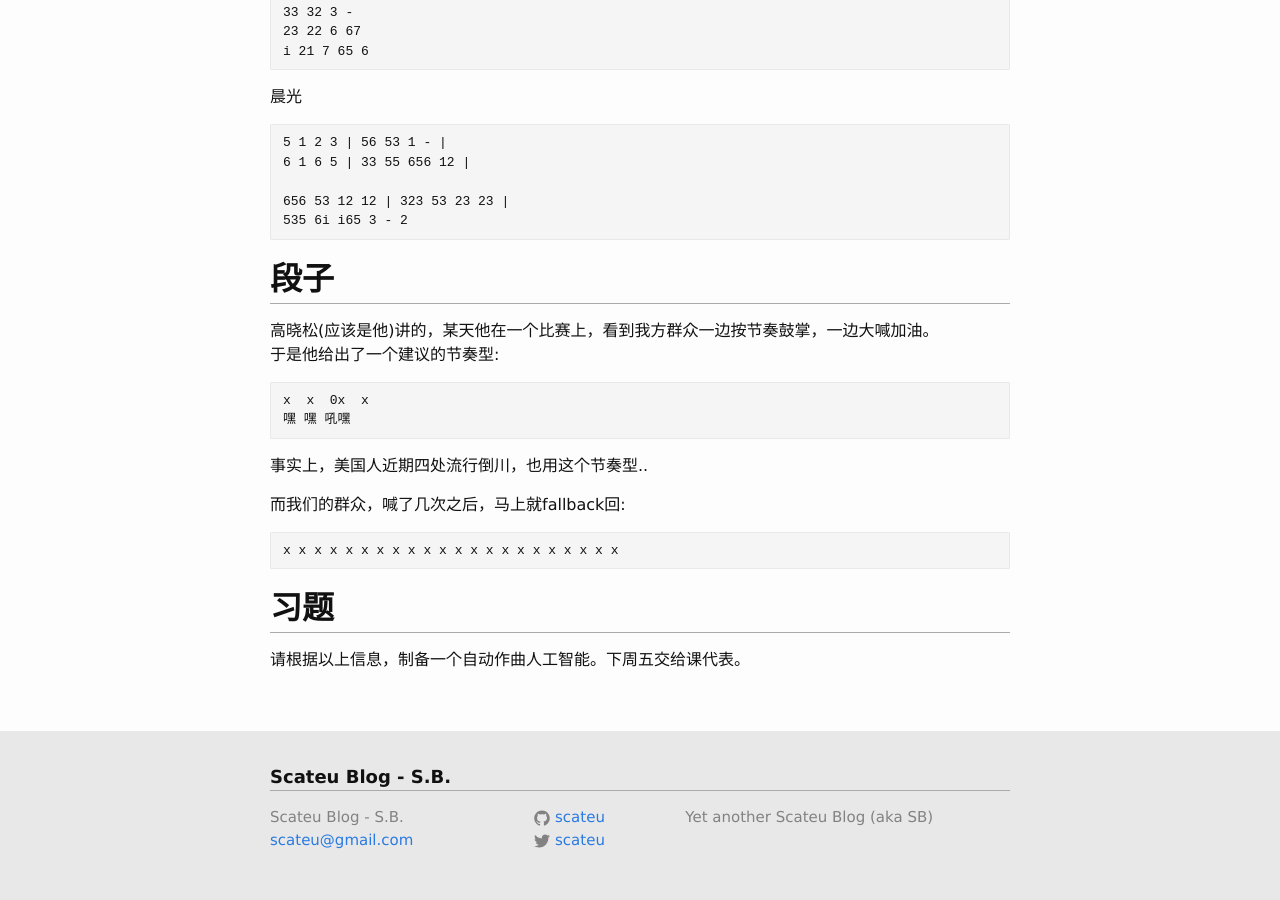
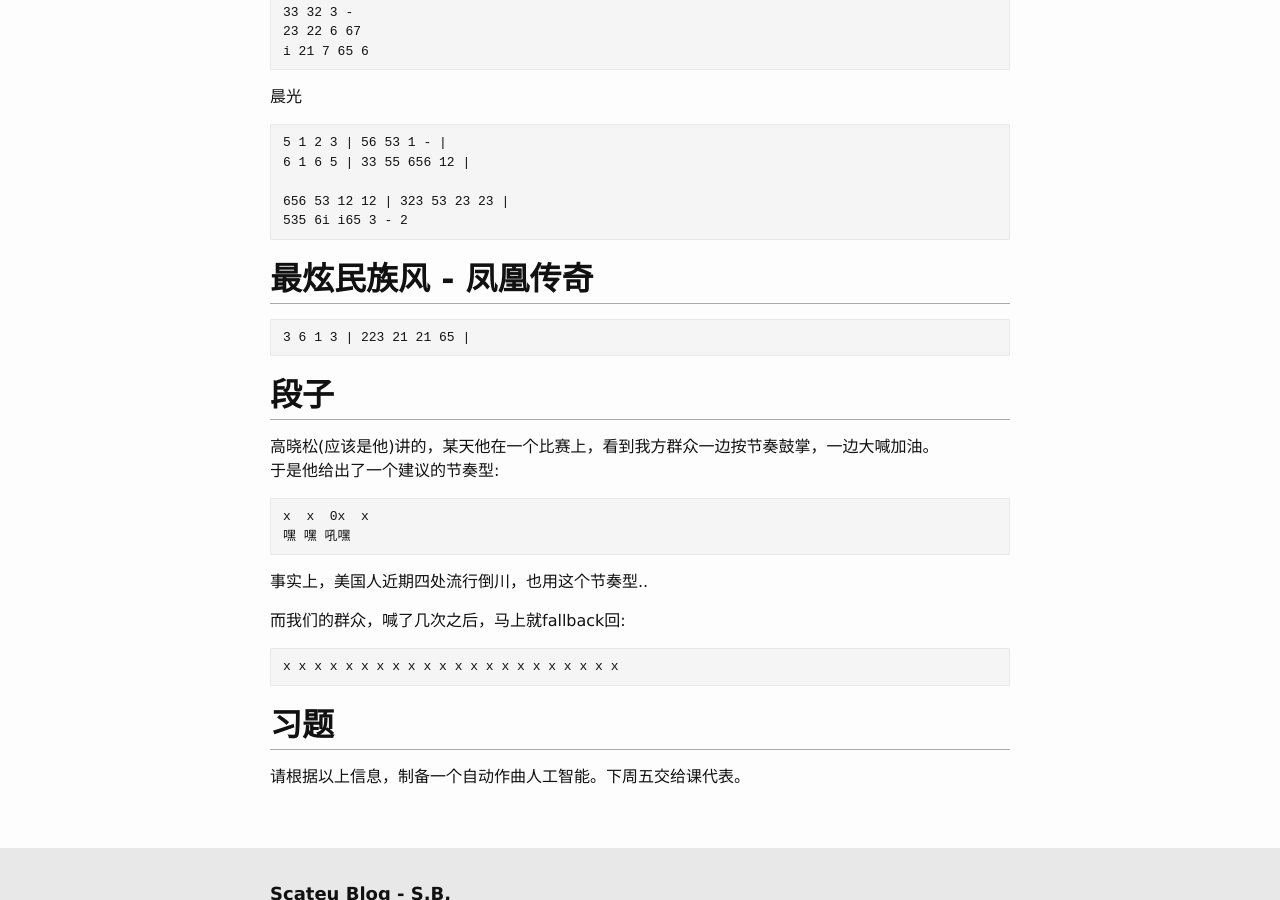
Before and after one commit to scateu/scateu.github.io, a Jekyll site: the page built from _posts/2017-03-01-notes-on-automated-composition.md, in a window 1280 px wide and 900 px high, scrolled down 3415 px. Built offline with Jekyll 4.4.1, drawn with Linux system fonts in a browser that asks for light colours; nearby versions of some CDN libraries; formulas are drawn with MathJax 3; comment, search, counter and statistics services are not loaded.

Commit message:
Wed Mar  1 11:16:03 HKT 2017

```diff
--- a/_posts/2017-03-01-notes-on-automated-composition.md
+++ b/_posts/2017-03-01-notes-on-automated-composition.md
@@ -151,6 +151,10 @@ $$
     656 53 12 12 | 323 53 23 23 |
     535 6i i65 3 - 2
 
+## 最炫民族风 - 凤凰传奇
+
+    3 6 1 3 | 223 21 21 65 |
+
 ## 段子
 
 高晓松(应该是他)讲的，某天他在一个比赛上，看到我方群众一边按节奏鼓掌，一边大喊加油。
```
